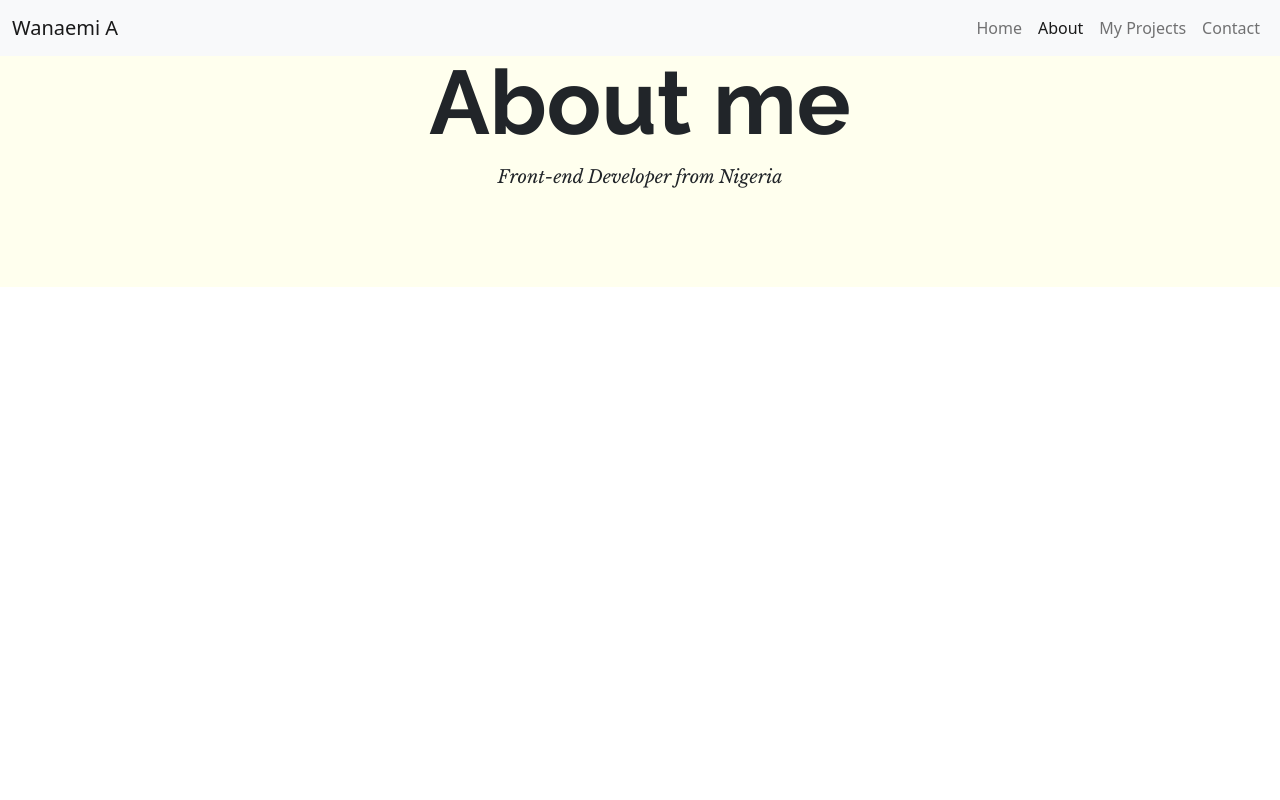
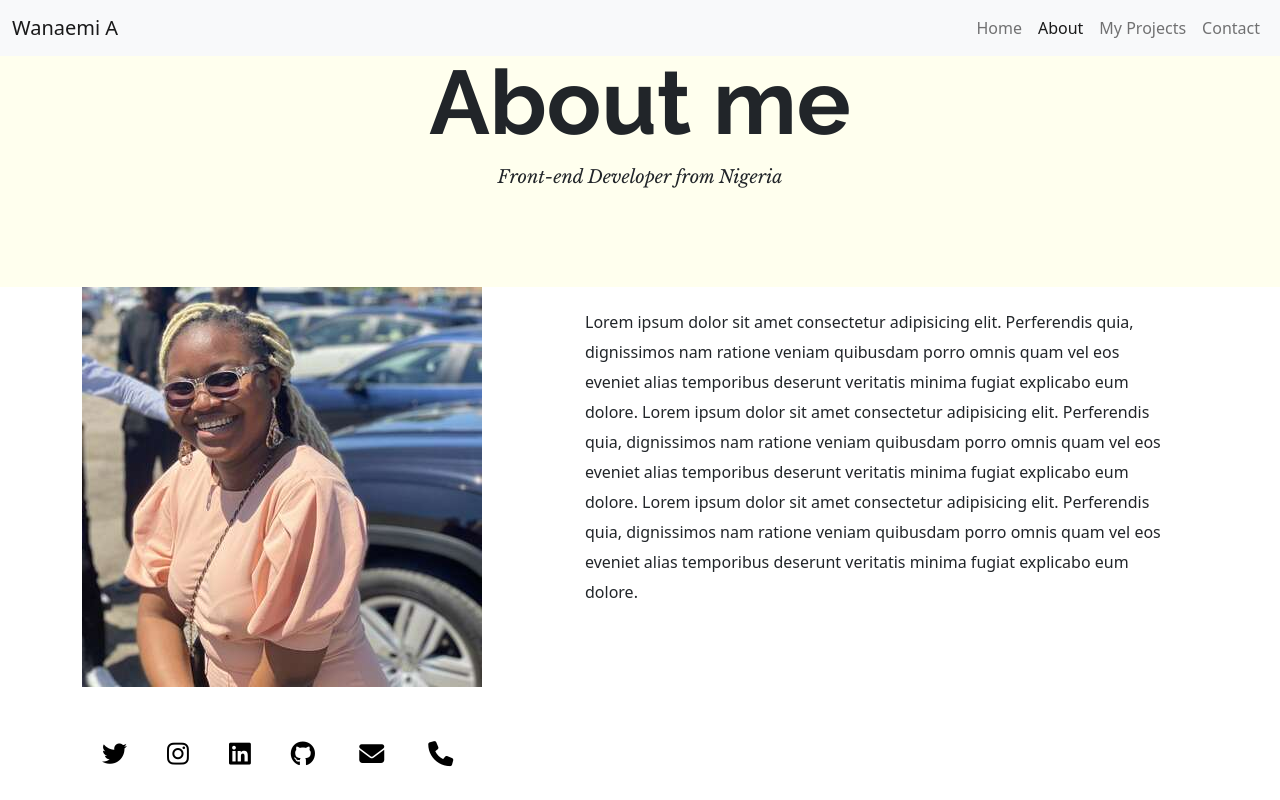
Before and after one commit to w-emi/portfolio-project, a plain HTML site: page about.html in a window 1280 px wide. Drawn offline with nearby package versions, Linux system fonts and the light colour scheme.

Commit message:
Updated about page content

```diff
--- a/about.html
+++ b/about.html
@@ -57,5 +57,43 @@
       <h1>About me</h1>
       <p class="mb-5">Front-end Developer from Nigeria</p>
     </div>
+    <div class="container">
+      <div class="row mb-5">
+        <div class="col-5 d-none d-lg-block project-image">
+          <img src="images/wemi.jpg" alt="" class="img-fluid" />
+        </div>
+        <div class="col project-description">
+          <p>
+            Lorem ipsum dolor sit amet consectetur adipisicing elit. Perferendis
+            quia, dignissimos nam ratione veniam quibusdam porro omnis quam vel
+            eos eveniet alias temporibus deserunt veritatis minima fugiat
+            explicabo eum dolore. Lorem ipsum dolor sit amet consectetur
+            adipisicing elit. Perferendis quia, dignissimos nam ratione veniam
+            quibusdam porro omnis quam vel eos eveniet alias temporibus deserunt
+            veritatis minima fugiat explicabo eum dolore. Lorem ipsum dolor sit
+            amet consectetur adipisicing elit. Perferendis quia, dignissimos nam
+            ratione veniam quibusdam porro omnis quam vel eos eveniet alias
+            temporibus deserunt veritatis minima fugiat explicabo eum dolore.
+          </p>
+        </div>
+      </div>
+      <div class="social-links mt-5">
+        <a href="https://twitter.com/wana_ella2" target="_blank">
+          <i class="fa-brands fa-twitter"></i></a
+        ><a href="https://www.instagram.com/poco.wemi/" target="_blank"
+          ><i class="fa-brands fa-instagram"></i></a
+        ><a
+          href="https://www.linkedin.com/in/wanaemi-i-amaegbe/"
+          target="_blank"
+          ><i class="fa-brands fa-linkedin"></i></a
+        ><a href="https://github.com/w-emi" target="_blank"
+          ><i class="fa-brands fa-github"></i
+        ></a>
+        <a href="mailto:jwana002@gmail.com"
+          ><i class="fa-solid fa-envelope"></i
+        ></a>
+        <a href="tel:+1-226-552-1464"><i class="fa-solid fa-phone"></i></a>
+      </div>
+    </div>
   </body>
 </html>
```
Also changed, not shown: images/wemi.jpg (added).
